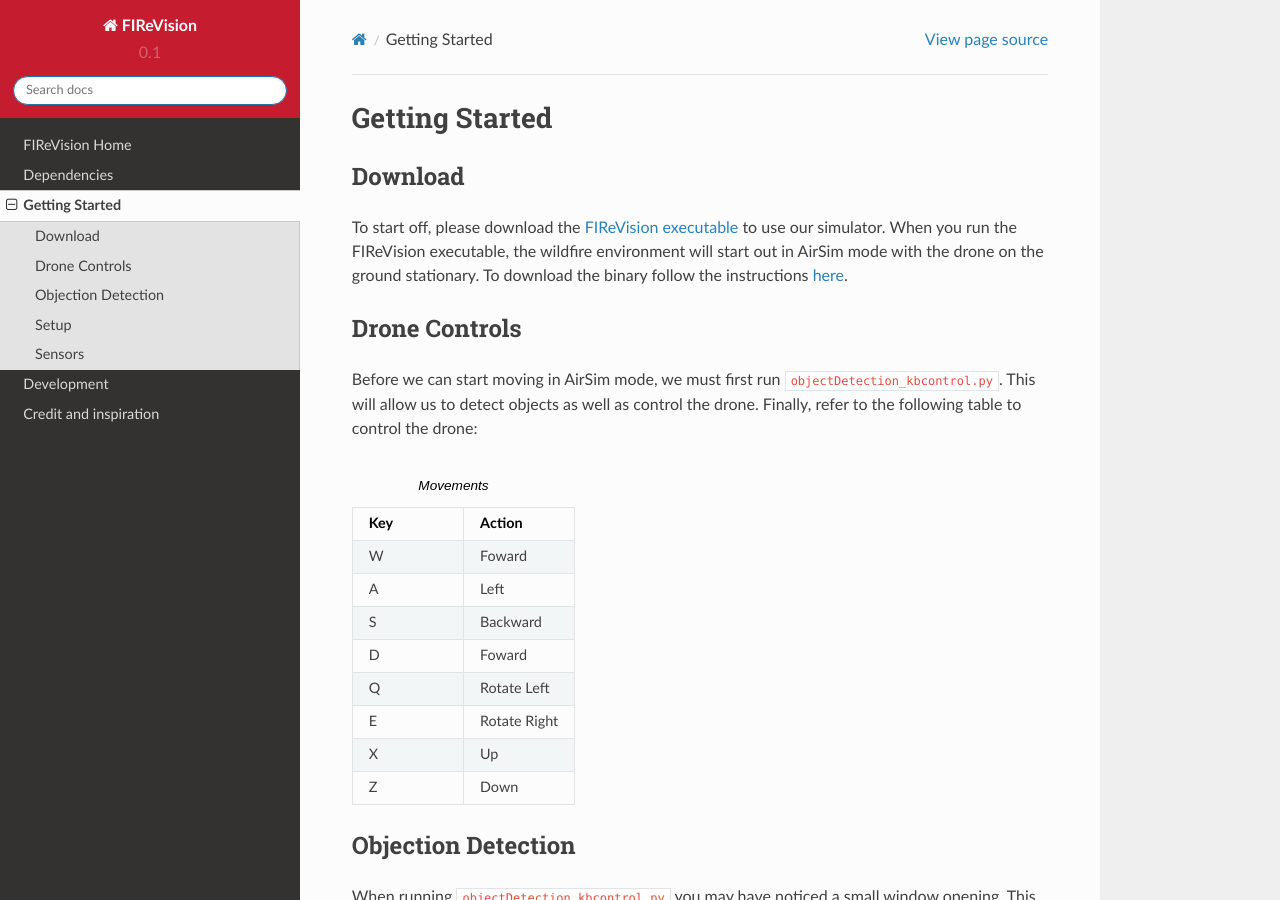
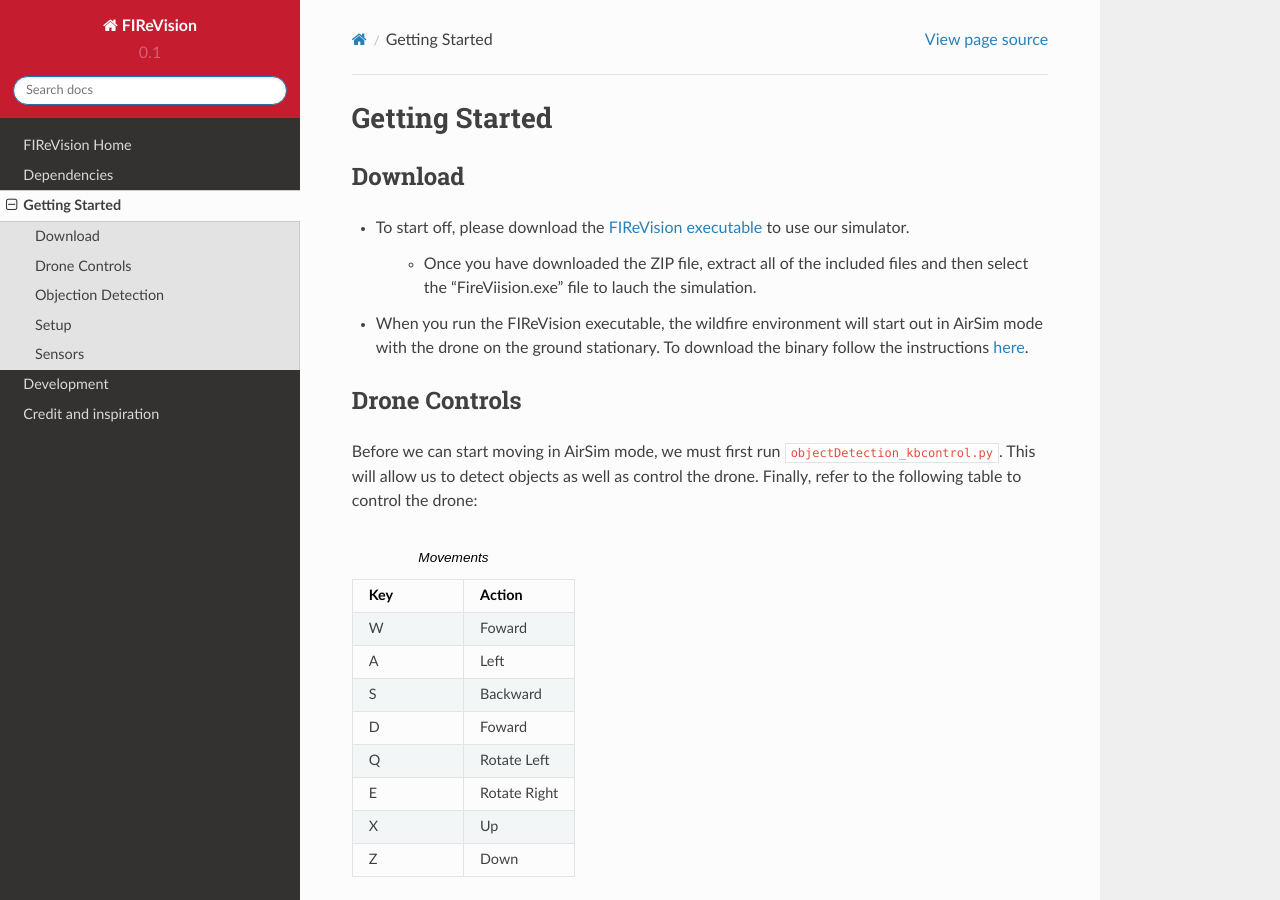
Before and after one commit to castacks/firevision_sim, a Sphinx documentation site: the page built from docs/getting_started.rst, in a window 1280 px wide and 900 px high. Built offline with Sphinx 7.4.7 and the Read the Docs theme 2.0.0, drawn with Linux system fonts in a browser that asks for light colours; pages that are not in the unit, such as notebooks, are missing from menus.

Commit message:
Update getting_started.rst
Update the download instructions

```diff
--- a/docs/getting_started.rst
+++ b/docs/getting_started.rst
@@ -5,7 +5,11 @@
 
 Download
 --------
-To start off, please download the `FIReVision executable <https://drive.google.com/uc?id=1RSxQ53h_-bXE0dUa8GQ8lM2cx7LlVmB8&export=download>`_ to use our simulator. When you run the FIReVision executable, the wildfire environment will start out in AirSim mode with the drone on the ground stationary. To download the binary follow the instructions `here <https://microsoft.github.io/AirSim/use_precompiled/>`_.
+- To start off, please download the `FIReVision executable <https://drive.google.com/uc?id=1RSxQ53h_-bXE0dUa8GQ8lM2cx7LlVmB8&export=download>`_ to use our simulator.
+
+   - Once you have downloaded the ZIP file, extract all of the included files and then select the "FireViision.exe" file to lauch the simulation.
+
+- When you run the FIReVision executable, the wildfire environment will start out in AirSim mode with the drone on the ground stationary. To download the binary follow the instructions `here <https://microsoft.github.io/AirSim/use_precompiled/>`_.
 
 
 Drone Controls
```
